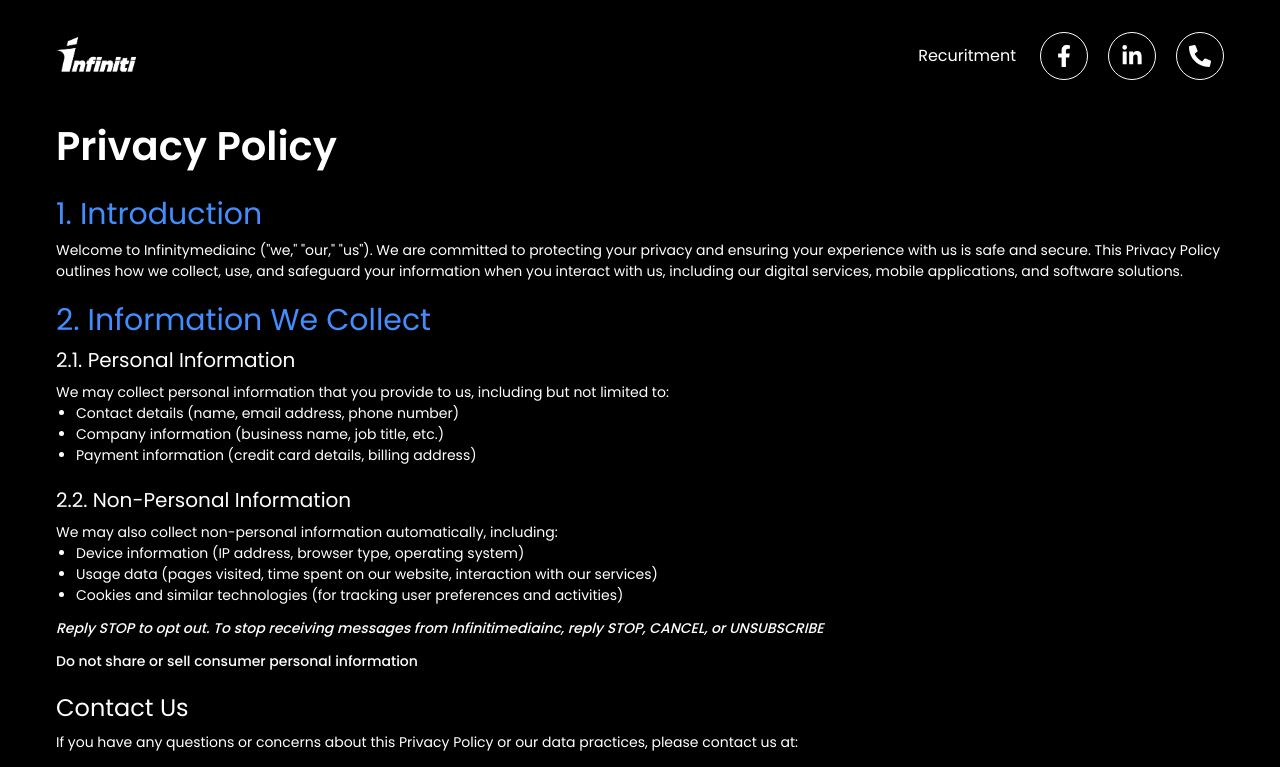
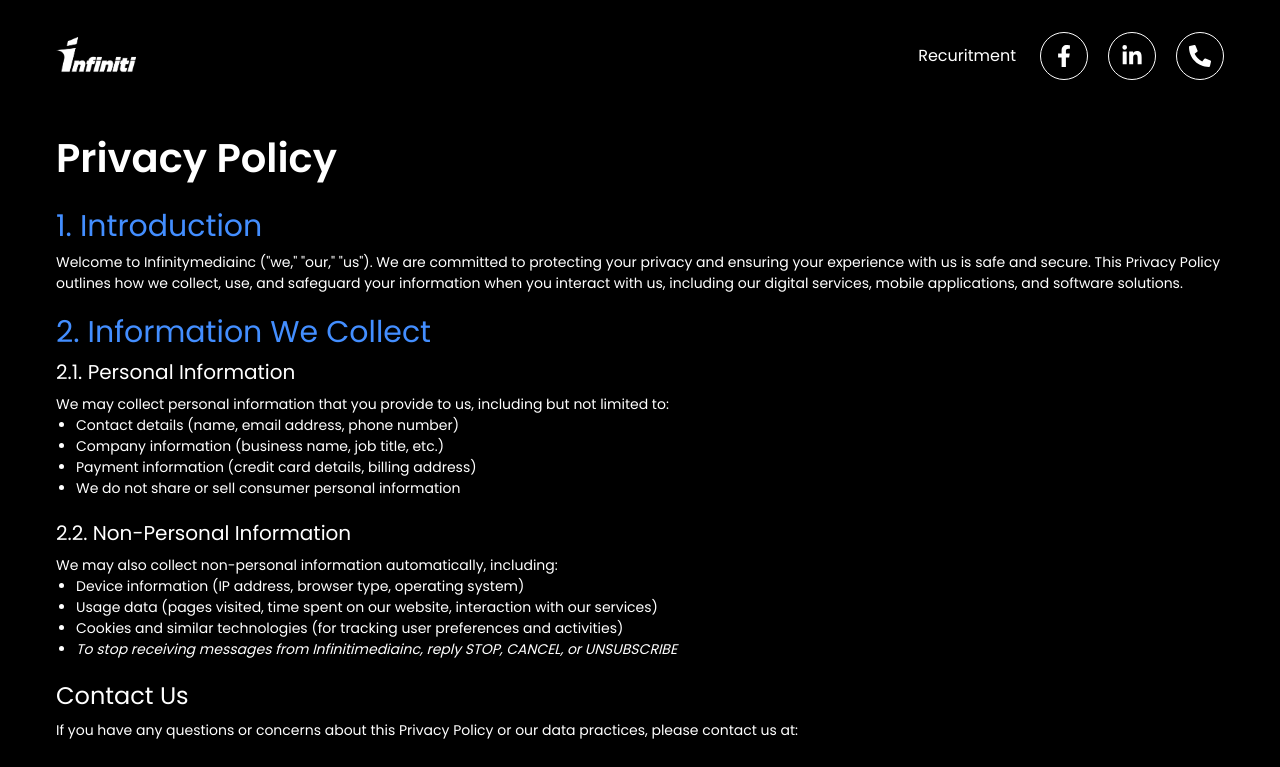
Before and after one commit to crystalliteCustomTeam/InfinityMedia, a Next.js app: page /privacy-policy in a window 1280 px wide. Shown: the top 767 px of the page. Built offline with nearby package versions, Linux system fonts and the light colour scheme.

Commit message:
privacy-policy update

```diff
--- a/src/app/privacy-policy/page.jsx
+++ b/src/app/privacy-policy/page.jsx
@@ -44,6 +44,9 @@ const page = () => {
               <li className="font-sans text-[13px] xl:text-[14px] font-[400] text-[white] ">
                 Payment information (credit card details, billing address)
               </li>
+              <li className="font-sans text-[13px] xl:text-[14px] font-[400] text-[white] ">
+             We do not share or sell consumer personal information
+              </li>
             </ul>
 
             <h3 className="font-sans text-xl mt-5 mb-2">
@@ -65,16 +68,19 @@ const page = () => {
                 Cookies and similar technologies (for tracking user preferences
                 and activities)
               </li>
+              <li className="font-sans text-[13px] xl:text-[14px] font-[400] text-[white] ">
+              <em>
+               To stop receiving messages from
+                Infinitimediainc, reply STOP, CANCEL, or UNSUBSCRIBE
+              </em>
+              </li>
             </ul>
 
             <span className="block font-sans text-[15px] xl:text-[14px] font-[500] text-[white] my-3">
-              <em>
-                Reply STOP to opt out. To stop receiving messages from
-                Infinitimediainc, reply STOP, CANCEL, or UNSUBSCRIBE
-              </em>
+
             </span>
             <span className="block font-sans text-[15px] xl:text-[14px] font-[500] text-[white] my-3">
-              Do not share or sell consumer personal information
+
             </span>
             {/* Add more sections in a similar manner */}
 
```
